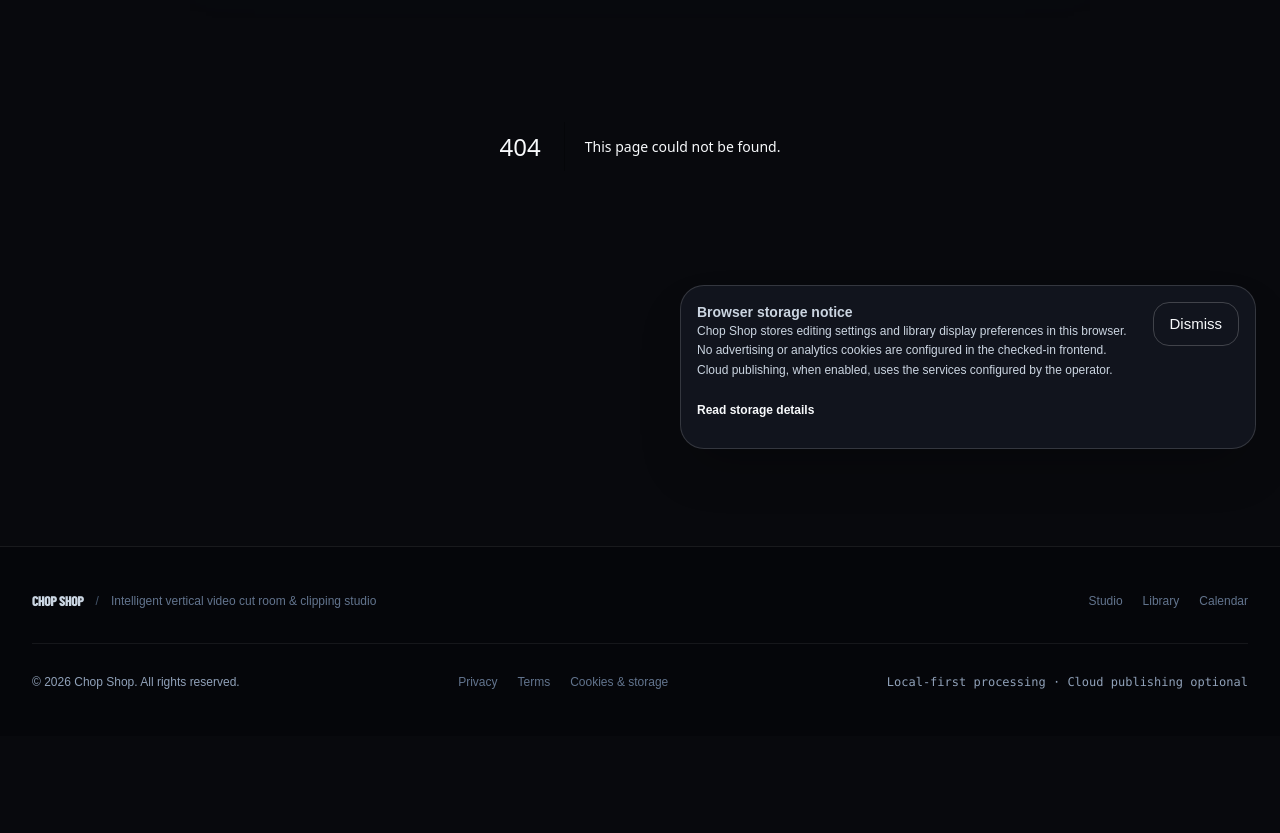
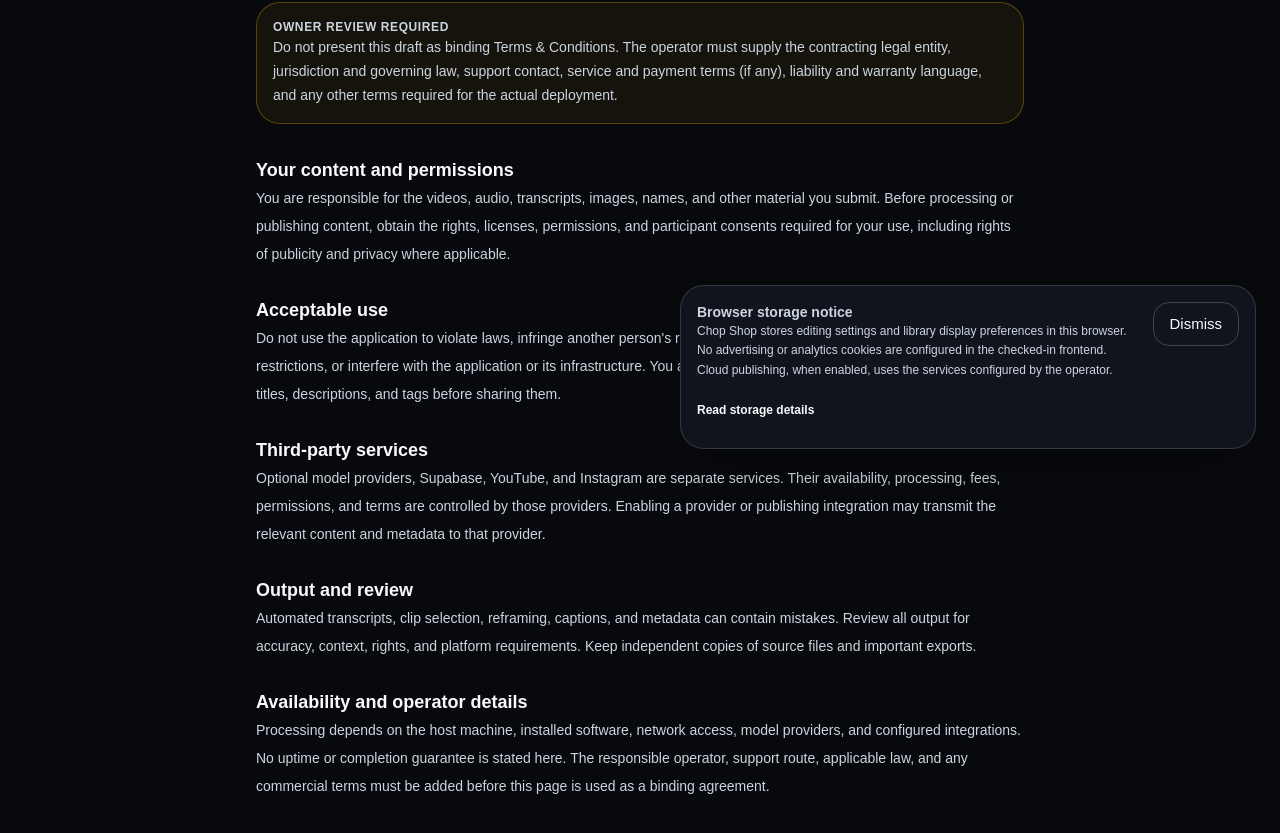
Before and after one commit to KobraKob/clipper, a Next.js app in the folder web/: page /terms in a window 1280 px wide. Before the commit this address had no page. Shown: the part 327-1160 px from the top of the page. Before the commit the page ends 1063 px from the top, so only its background shows below. Built offline with nearby package versions, Linux system fonts and the light colour scheme; a web font is replaced by a local one.

Commit message:
feat(web): add site recovery and policy route

```diff
--- /dev/null
+++ b/web/src/app/terms/page.tsx
@@ -0,0 +1,62 @@
+import type { Metadata } from "next";
+import { LegalPage } from "@/components/LegalPage";
+
+export const metadata: Metadata = {
+  title: "Terms — Chop Shop",
+  description: "Draft product-use terms for Chop Shop.",
+};
+
+export default function TermsPage() {
+  return (
+    <LegalPage
+      title="Terms of use"
+      intro="These draft terms summarize responsible use of the Chop Shop video clipping application. They are not a substitute for a reviewed agreement from the service operator."
+      notice="Do not present this draft as binding Terms & Conditions. The operator must supply the contracting legal entity, jurisdiction and governing law, support contact, service and payment terms (if any), liability and warranty language, and any other terms required for the actual deployment."
+    >
+      <section>
+        <h2>Your content and permissions</h2>
+        <p>
+          You are responsible for the videos, audio, transcripts, images, names, and other material
+          you submit. Before processing or publishing content, obtain the rights, licenses,
+          permissions, and participant consents required for your use, including rights of publicity
+          and privacy where applicable.
+        </p>
+      </section>
+      <section>
+        <h2>Acceptable use</h2>
+        <p>
+          Do not use the application to violate laws, infringe another person's rights, distribute
+          unlawful material, evade platform restrictions, or interfere with the application or its
+          infrastructure. You are responsible for reviewing generated clips, captions, titles,
+          descriptions, and tags before sharing them.
+        </p>
+      </section>
+      <section>
+        <h2>Third-party services</h2>
+        <p>
+          Optional model providers, Supabase, YouTube, and Instagram are separate services. Their
+          availability, processing, fees, permissions, and terms are controlled by those providers.
+          Enabling a provider or publishing integration may transmit the relevant content and
+          metadata to that provider.
+        </p>
+      </section>
+      <section>
+        <h2>Output and review</h2>
+        <p>
+          Automated transcripts, clip selection, reframing, captions, and metadata can contain
+          mistakes. Review all output for accuracy, context, rights, and platform requirements.
+          Keep independent copies of source files and important exports.
+        </p>
+      </section>
+      <section>
+        <h2>Availability and operator details</h2>
+        <p>
+          Processing depends on the host machine, installed software, network access, model
+          providers, and configured integrations. No uptime or completion guarantee is stated here.
+          The responsible operator, support route, applicable law, and any commercial terms must be
+          added before this page is used as a binding agreement.
+        </p>
+      </section>
+    </LegalPage>
+  );
+}
```
